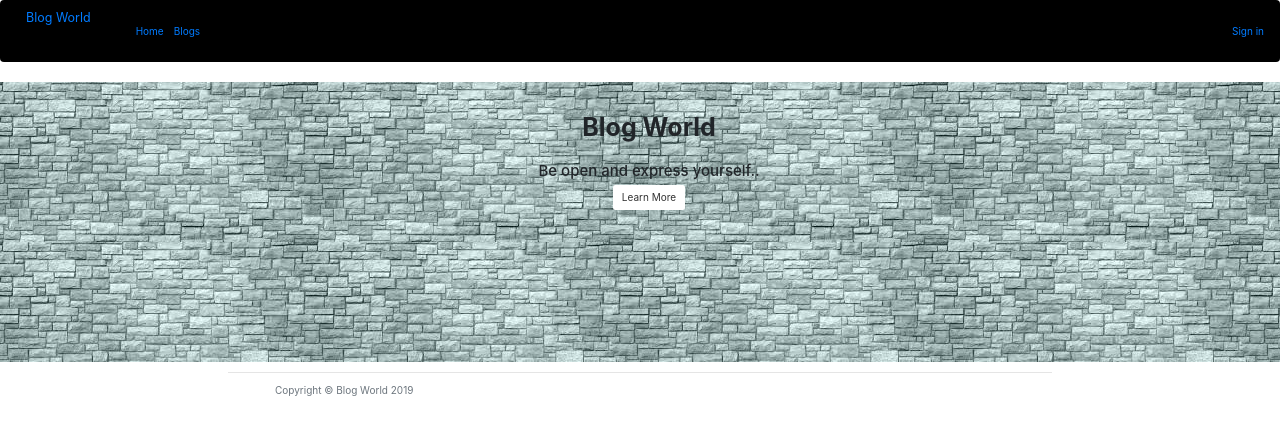
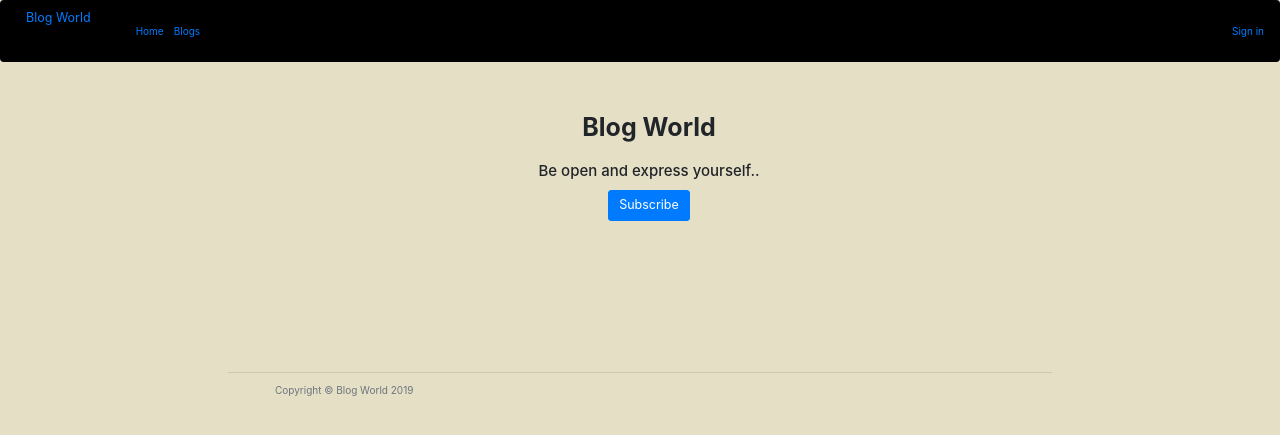
Before and after one commit to oodennis20/Blogs, a Flask app: page / in a window 1280 px wide. Shown: the top 435 px of the page. Run offline with Flask 2, Linux system fonts and the light colour scheme; data that the repository does not hold is empty; some libraries are stand-ins or nearby versions.

Commit message:
make some litle changes to the apps styling

```diff
--- a/app/templates/index.html
+++ b/app/templates/index.html
@@ -3,17 +3,19 @@
 <link rel="stylesheet" href="{{url_for('static',filename='css/index.css')}}"> {% endblock %}
 {% block content %}
 
-<body>
+<body style="background-color: #E5DFC6  ;">
     <div class="container-fluid">
-        <div style="background-image:url('./Documents/Blogs/app/static/photos/two.jpeg'); margin-left: -25%; margin-right: -1.2%; height:280px">
-            <div class=" text-center"  id="landing" style="margin-left: 20%;">
+        <div style="margin-left: -25%; margin-right: -1.2%; height:280px">
+            <div class=" text-center" id="landing" style="margin-left: 20%;">
                 <br>
                 <br>
                 <h1><strong>Blog World</strong></h1><br>
                 <small>
                     <h4>Be open and express yourself..</h4>
                 </small>
-                <button type="button" class="btn btn-default">Learn More</button>
+                <div class="btn-group mt-2" role="group" aria-label="Basic example">
+                    <button type="button" class="btn btn-primary btn-lg">Subscribe</button>
+                </div>
             </div>
         </div>
         <div class="row">
@@ -24,7 +26,7 @@
                         <h2 class="title">{{ blog.title }}</h2>
                         <p>{{ blog.topic }}</p>
                         <p>{{ blog.content}}</p>
-               <small><p>Posted by {{blog.author }} on {{ blog.date.strftime('%B %d, %Y') }}</p>
+                        <small><p>Posted by {{blog.author }} on {{ blog.date.strftime('%B %d, %Y') }}</p></small>
                 </div>
                 <hr>
                 {% endfor %}
```
Lines whose indentation alone changed are shown as unchanged.
